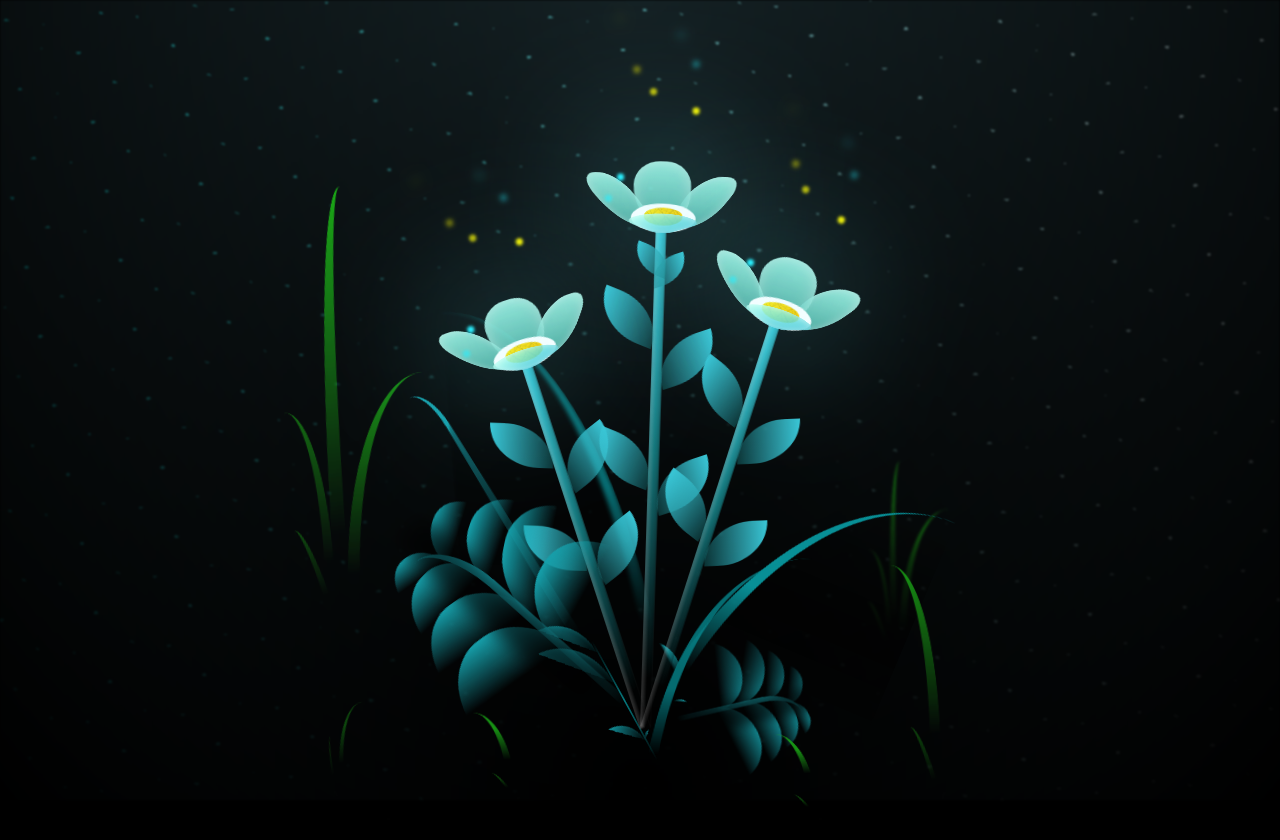
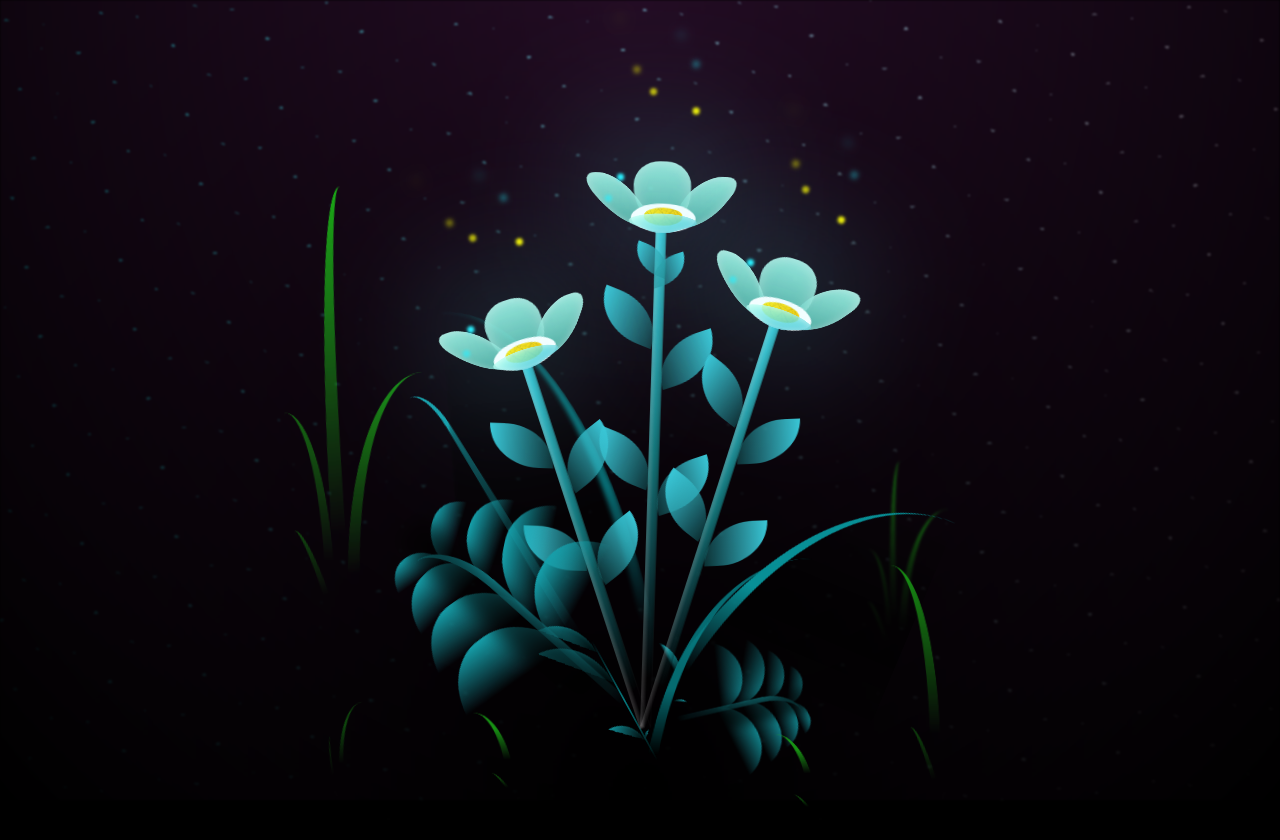
Before and after one commit to noksaniki/coolflower.github.io, a plain HTML site: page index.html in a window 1280 px wide. Drawn offline with Linux system fonts and the light colour scheme.

Commit message:
Update style.css

```diff
--- a/style.css
+++ b/style.css
@@ -28,7 +28,7 @@ body {
   width: 100%;
   height: 100%;
   filter: blur(0.1vmin);
-  background-image: radial-gradient(ellipse at top, transparent 0%, var(--dark-color)), radial-gradient(ellipse at bottom, var(--dark-color), rgba(145, 233, 255, 0.2)), repeating-linear-gradient(220deg, rgb(0, 0, 0) 0px, rgb(0, 0, 0) 19px, transparent 19px, transparent 22px), repeating-linear-gradient(189deg, rgb(0, 0, 0) 0px, rgb(0, 0, 0) 19px, transparent 19px, transparent 22px), repeating-linear-gradient(148deg, rgb(0, 0, 0) 0px, rgb(0, 0, 0) 19px, transparent 19px, transparent 22px), linear-gradient(90deg, rgb(0, 255, 250), rgb(240, 240, 240));
+  background-image: radial-gradient(ellipse at top, transparent 0%, var(--dark-color)), radial-gradient(ellipse at bottom, var(--dark-color), rgba(249, 89, 255, 0.2)), repeating-linear-gradient(220deg, rgb(0, 0, 0) 0px, rgb(0, 0, 0) 19px, transparent 19px, transparent 22px), repeating-linear-gradient(189deg, rgb(0, 0, 0) 0px, rgb(0, 0, 0) 19px, transparent 19px, transparent 22px), repeating-linear-gradient(148deg, rgb(0, 0, 0) 0px, rgb(0, 0, 0) 19px, transparent 19px, transparent 22px), linear-gradient(90deg, rgb(0, 255, 250), rgb(240, 240, 240));
 }
 
 .flowers {
```
